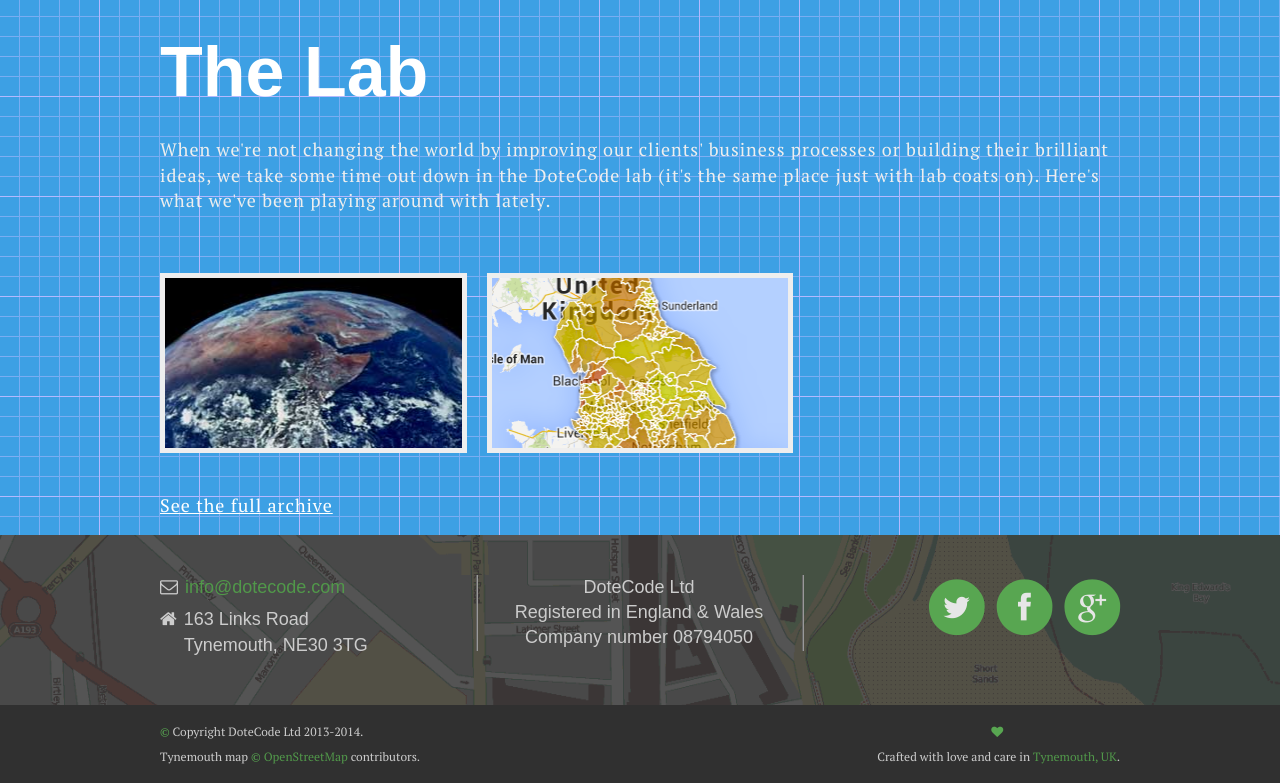
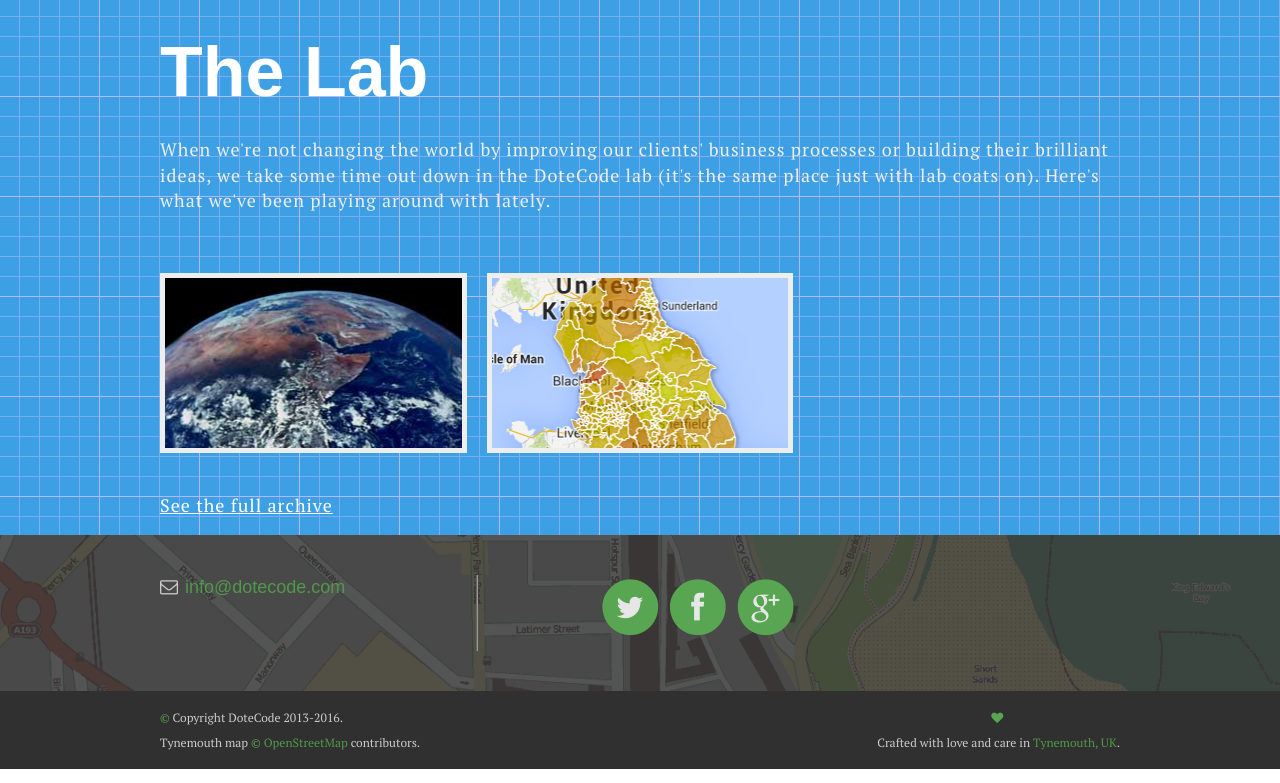
Before and after one commit to dotecode/dotecode.com, a plain HTML site: page index.html in a window 1280 px wide. Shown: the part 2177-2960 px from the top of the page. Drawn offline with Linux system fonts and the light colour scheme; a web font is replaced by a local one.

Commit message:
Updated site

```diff
--- a/index.html
+++ b/index.html
@@ -245,25 +245,9 @@
         <a href="mailto:info@dotecode.com">info@dotecode.com</a>
       </span>
       <br/>
-
-      <div class="small-icon-with-text-container">
-        <i class="icon icon-home"></i>
-        <address>
-          163 Links Road<br/>
-          Tynemouth,
-          NE30 3TG
-        </address>
-      </div>
     </div>
 
     <div class="grid-100 horizontal-divider hide-on-tablet hide-on-desktop"></div>
-
-    <div class="grid-33 center tablet-grid-33 mobile-grid-100 mobile-center company-reg-info">
-      <div class="vertical-divider hide-on-mobile"></div>
-      <p>DoteCode Ltd</p>
-      <p>Registered in England & Wales</p>
-      <p>Company number 08794050</p>
-    </div>
 
     <div class="grid-100 horizontal-divider hide-on-tablet hide-on-desktop"></div>
 
@@ -311,7 +295,7 @@
 <footer>
   <div class="grid-container">
     <div class="grid-50 tablet-grid-50 mobile-grid-100 mobile-center">
-      <span class="green">©</span> Copyright DoteCode Ltd 2013-2014.<br>
+      <span class="green">©</span> Copyright DoteCode 2013-2016.<br>
       Tynemouth map&nbsp;<span class="green">©</span>&nbsp;<a href="http://www.openstreetmap.org/copyright">OpenStreetMap</a> contributors.
 
     </div>
```
Also changed, not shown: blog/index.html (+1 -1 lines), data/2013/12/14/fuel-poverty.html (+1 -1 lines), projects/2014/02/02/what-should-i-celebrate.html (+1 -1 lines).
